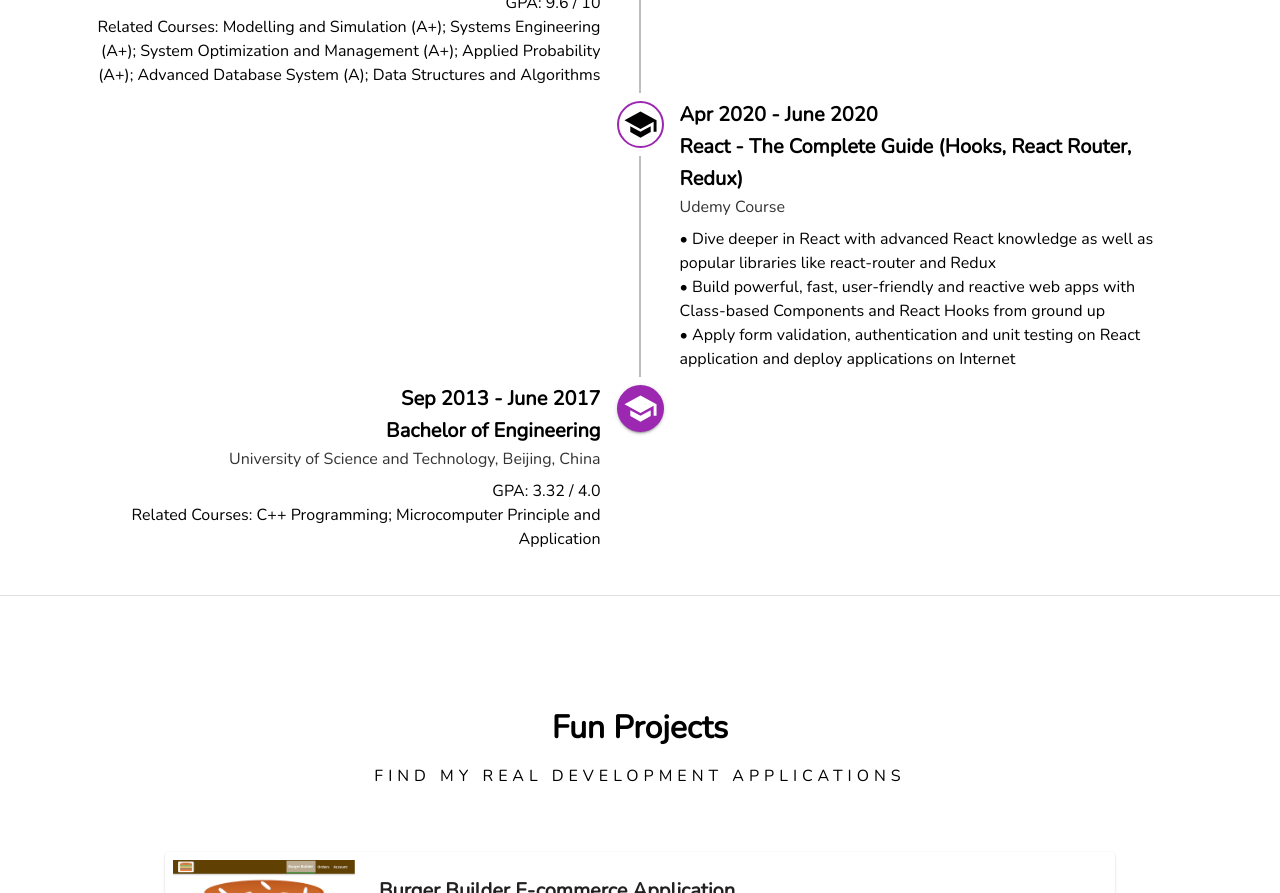
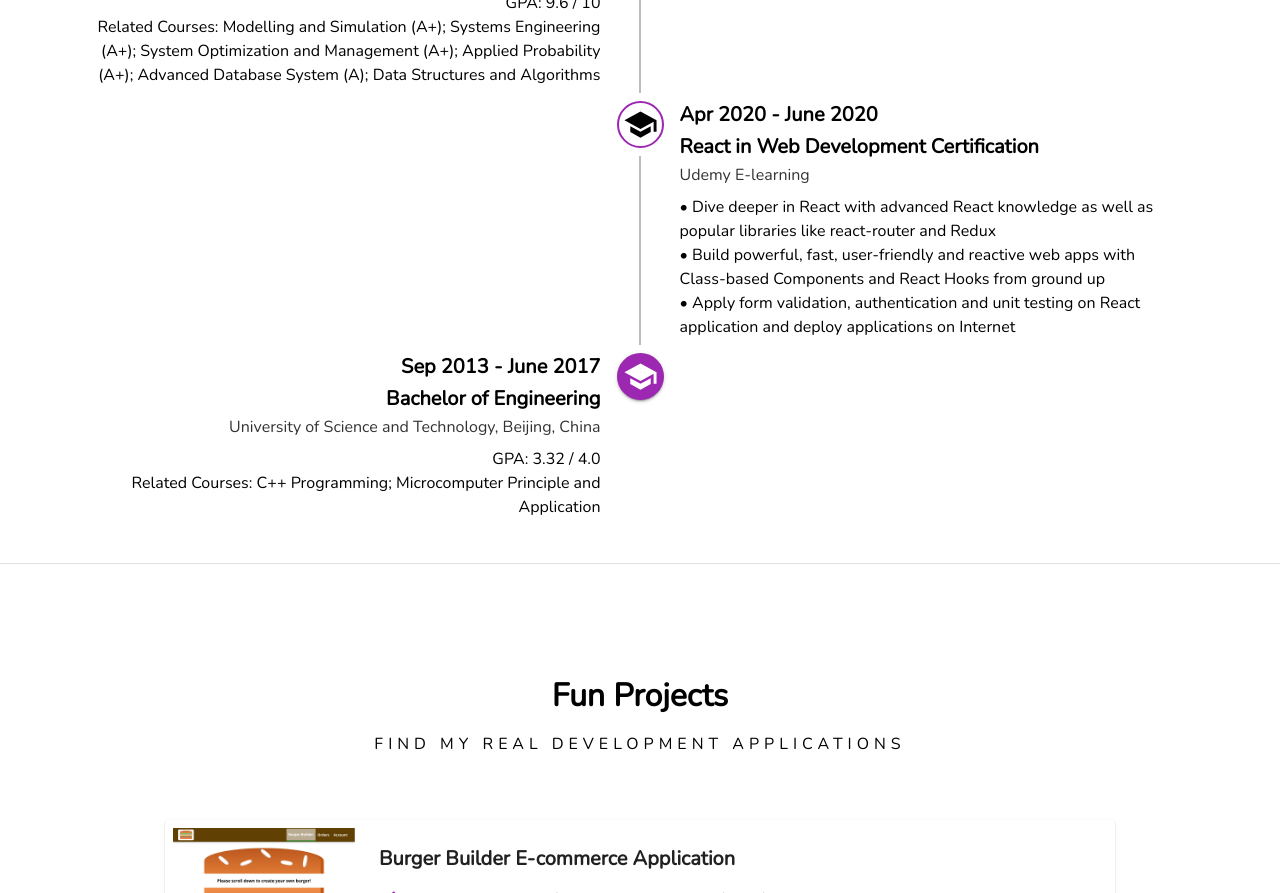
Before and after one commit to WendyChenj/My-Portfolio, a React (Create React App) app: page / in a window 1280 px wide. Shown: the part 2180-3073 px from the top of the page. Built offline with nearby package versions, Linux system fonts and the light colour scheme.

Commit message:
update info

```diff
--- a/src/components/Experience/ExperienceTimeline.js
+++ b/src/components/Experience/ExperienceTimeline.js
@@ -67,10 +67,10 @@ const ExperienceTimeline = () => {
             Apr 2020 - June 2020
           </Typography>
           <Typography variant="h6">
-            React - The Complete Guide (Hooks, React Router, Redux)
+            React in Web Development Certification
           </Typography>
           <Typography className="location-name" color="secondary">
-            Udemy Course
+            Udemy E-learning
           </Typography>
           <Typography>
              • Dive deeper in React with advanced React knowledge as well as popular libraries like react-router and Redux <br />
```
